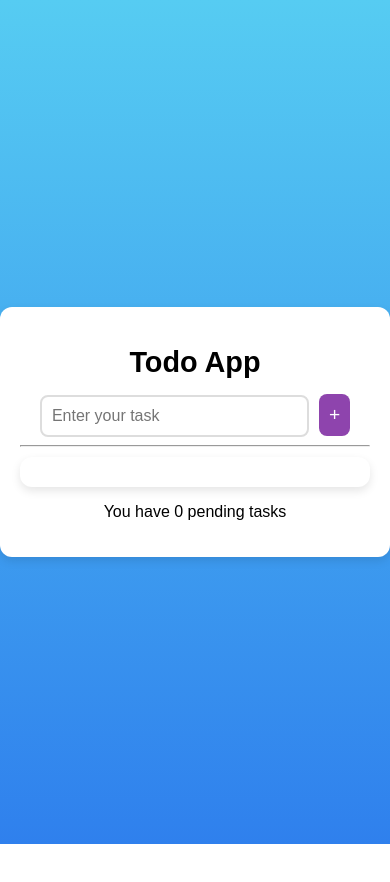
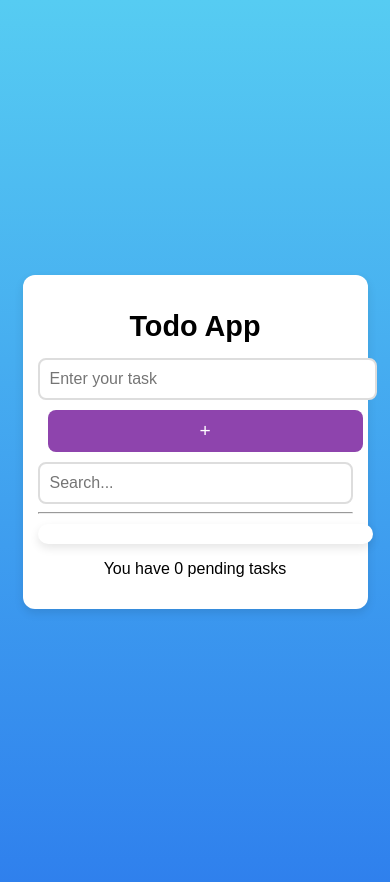
Before and after one commit to Bundele-Durwangsingh/TODO, a React (Create React App) app: page / in a window 390 px wide. Before the commit the page ends 844 px from the top, so only its background shows below. Built offline with nearby package versions, Linux system fonts and the light colour scheme.

Commit message:
Update: Correct push

```diff
--- a/src/App.css
+++ b/src/App.css
@@ -1,3 +1,4 @@
+/* General Styling */
 .App {
   display: flex;
   flex-direction: column;
@@ -6,24 +7,28 @@
   min-height: 100vh;
   background: linear-gradient(to bottom, #56ccf2, #2f80ed);
   font-family: Arial, sans-serif;
+  padding: 20px;
 }
 
+/* Container */
 .todo-container {
   background: white;
   border-radius: 12px;
   box-shadow: 0 4px 10px rgba(0, 0, 0, 0.1);
   padding: 20px;
-  width: 350px;
+  width: 100%;
+  max-width: 400px;
   text-align: center;
-  margin-top: 20px;
 }
 
+/* Heading */
 .heading {
   font-size: 1.8rem;
   font-weight: bold;
   margin-bottom: 15px;
 }
 
+/* Input Box */
 .inputBox {
   width: 70%;
   padding: 10px;
@@ -32,6 +37,7 @@
   font-size: 1rem;
 }
 
+/* Add Button */
 .add-btn {
   background: #8e44ad;
   color: white;
@@ -41,21 +47,37 @@
   cursor: pointer;
   font-size: 1.2rem;
   margin-left: 10px;
+  transition: background 0.3s ease-in-out;
 }
 
 .add-btn:hover {
   background: #732d91;
 }
 
+/* Search Input */
+.input {
+  width: 100%;  /* Ensure it adjusts with container */
+  max-width: 320px;  /* Matches the task input width */
+  padding: 10px;
+  margin-top: 10px;
+  border: 2px solid #ddd;
+  border-radius: 8px;
+  font-size: 1rem;
+  box-sizing: border-box; /* Prevents overflow issues */
+}
+
+/* Todo List */
 .todo-list {
   background: white;
   border-radius: 12px;
   padding: 15px;
   box-shadow: 0 4px 10px rgba(0, 0, 0, 0.1);
-  width: 320px;
+  width: 100%;
+  max-width: 380px;
   margin-top: 10px;
 }
 
+/* Task Items */
 .Item-List {
   display: flex;
   justify-content: space-between;
@@ -65,34 +87,75 @@
   border-radius: 8px;
   margin: 8px 0;
   font-size: 1rem;
+  transition: background 0.3s ease-in-out;
 }
 
-.Item-List span {
-  margin-left: auto;
-  padding-left: 20px;
+/* Task Item Text */
+.task-text {
+  flex: 1;
+  text-align: left;
+  font-size: 1rem;
+  color: #333;
 }
 
+/* Icon */
 .icon {
   cursor: pointer;
   color: #e74c3c;
   font-size: 1.4rem;
   padding: 5px;
+  transition: color 0.3s ease-in-out;
 }
 
 .icon:hover {
   color: #c0392b;
 }
 
+/* Clear Button */
 .clear-btn {
   background: #8e44ad;
   color: white;
   border: none;
-  padding: 8px 15px;
+  padding: 10px 15px;
   border-radius: 8px;
   cursor: pointer;
   margin-top: 10px;
+  font-size: 1rem;
+  transition: background 0.3s ease-in-out;
 }
 
 .clear-btn:hover {
   background: #732d91;
 }
+
+/* RESPONSIVENESS */
+@media (max-width: 480px) {
+  .todo-container {
+    width: 90%;
+    padding: 15px;
+  }
+
+  .inputBox, .input {
+    width: 100%;
+  }
+
+  .add-btn {
+    width: 100%;
+    margin-top: 10px;
+  }
+
+  .todo-list {
+    width: 100%;
+    padding: 10px;
+  }
+
+  .Item-List {
+    flex-direction: column;
+    align-items: flex-start;
+    padding: 10px;
+  }
+
+  .icon {
+    align-self: flex-end;
+  }
+}
--- a/src/App.js
+++ b/src/App.js
@@ -1,33 +1,41 @@
-import { useState } from 'react';
 import './App.css';
 import TaskInput from './components/TaskInput';
 import TaskList from './components/TaskList';
+import useTaskList from './hooks/useTaskList';
+import { useState } from "react";
 
 function App() {
-  const [list, setList] = useState([]);
-
-  const taskList = (inputText) => {
-    setList([...list, inputText]);
-  };
-
-  const deleteTask = (index) => {
-    setList(list.filter((_, i) => i !== index));
-  };
+  const { list, addTask, deleteTask, clearTasks } = useTaskList();
+  const [search, setSearch] = useState('');
 
   return (
     <div className="App">
       <div className="todo-container">
         <h1 className="heading">Todo App</h1>
-        <TaskInput taskList={taskList} />
+        <TaskInput taskList={addTask} />
+        <input
+          type="text"
+          className="input"
+          onChange={(e) => setSearch(e.target.value)}
+          placeholder="Search..."
+        />
         <hr />
         <div className="todo-list">
-          {list.map((task, i) => (
-            <TaskList key={i} item={task} deleteTask={deleteTask} index={i} />
-          ))}
+          {list
+            .filter((task) =>
+              task.text.toLowerCase().includes(search.toLowerCase())
+            )
+            .map((task) => (
+              <TaskList
+                key={task.id}
+                item={task}
+                deleteTask={deleteTask}
+              />
+            ))}
         </div>
         <p>You have {list.length} pending tasks</p>
         {list.length > 0 && (
-          <button className="clear-btn" onClick={() => setList([])}>
+          <button className="clear-btn" onClick={clearTasks}>
             Clear All
           </button>
         )}
--- a/src/components/TaskInput.js
+++ b/src/components/TaskInput.js
@@ -1,26 +1,31 @@
-import { useState } from "react"
-import React from 'react'
+import { useState } from "react";
+import React from "react";
 
-function TaskInput(props) {
-    const[inputText,setInput] = useState('');
+function TaskInput({ taskList }) {
+  const [inputText, setInput] = useState("");
+
   return (
     <div>
-        <input type='text'
+      <input
+        type="text"
         className="inputBox"
-        placeholder='Enter your task'
+        placeholder="Enter your task"
         value={inputText}
-        onChange={e=>{
-            setInput(e.target.value)
-            }}></input>
-        <button className='add-btn'
-        onClick={()=> {
-            if (inputText.trim() !== "") {
-                props.taskList(inputText)
-                setInput("")
-            }
-            }}>+</button>
+        onChange={(e) => setInput(e.target.value)}
+      />
+      <button
+        className="add-btn"
+        onClick={() => {
+          if (inputText.trim() !== "") {
+            taskList(inputText); // Pass only the text
+            setInput("");
+          }
+        }}
+      >
+        +
+      </button>
     </div>
-  )
+  );
 }
 
-export default TaskInput
+export default TaskInput;
--- a/src/components/TaskList.js
+++ b/src/components/TaskList.js
@@ -1,18 +1,17 @@
-import React from 'react'
+import React from "react";
 
-function TaskList(props) {
-    return (
-    <li className='Item-List'>
-        {props.item}
-        <span className='icon'>
-            <i class="fa-solid fa-trash"
-            onClick={e=> {
-                props.deleteTask(props.index)
-            }}>
-                </i>
-                </span>
+function TaskList({ item, deleteTask }) {
+  return (
+    <li className="Item-List">
+      <span className="task-text">{item.text}</span> {/* Ensure task text is displayed */}
+      <span className="icon">
+        <i
+          className="fa-solid fa-trash"
+          onClick={() => deleteTask(item.id)} // Pass the task ID
+        ></i>
+      </span>
     </li>
-    )
+  );
 }
 
-export default TaskList
+export default TaskList;
--- a/src/hooks/useTaskList.js
+++ b/src/hooks/useTaskList.js
@@ -6,8 +6,8 @@ const useTaskList = () => {
 
   const addTask = (taskText) => {
     const newTask = {
-      id: uuidv4(),
-      text: taskText,
+      id: uuidv4(), // Generate a unique ID
+      text: taskText, // Store the task text
     };
     setList((prevList) => [...prevList, newTask]);
   };
```
